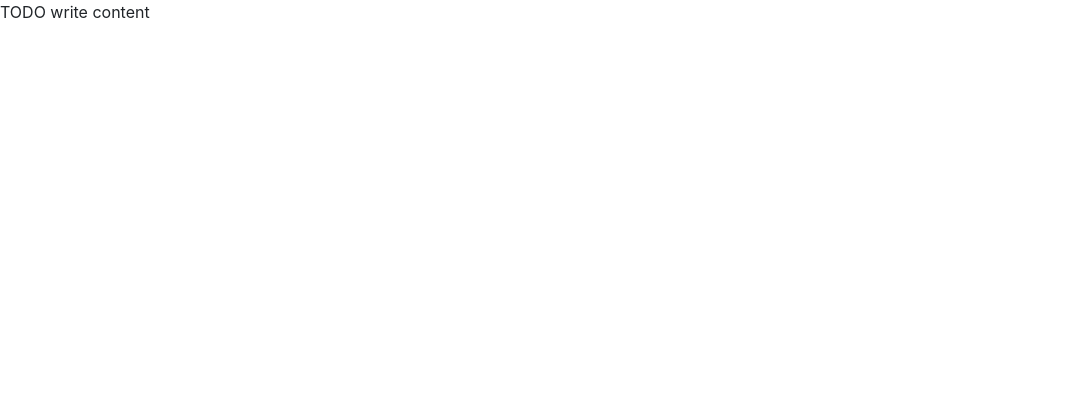
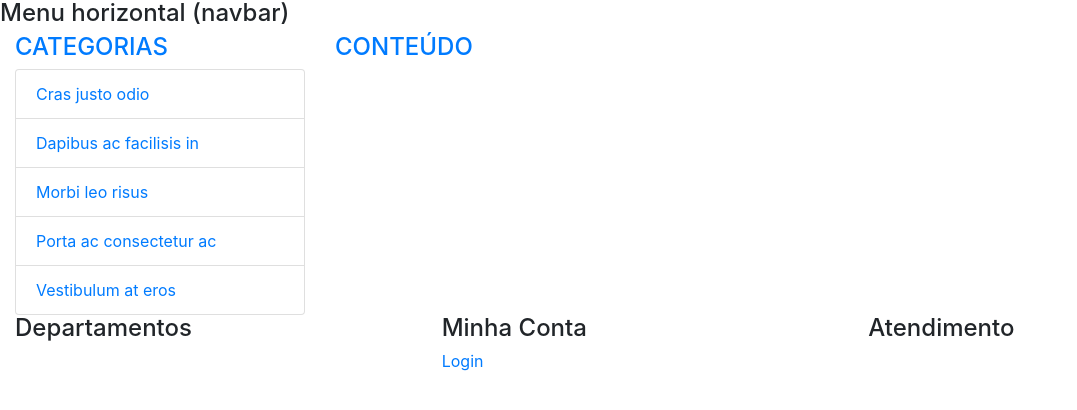
Before and after one commit to gbGabriela/tecnologias_web, a plain HTML site: page tecnologias_web/public_html/index.html in a window 1280 px wide. Shown: the whole page, without its empty margins (0-1077 px from the left). Drawn offline with Linux system fonts and the light colour scheme.

Commit message:
Testes com conteudos nas pags

```diff
--- a/tecnologias_web/public_html/index.html
+++ b/tecnologias_web/public_html/index.html
@@ -4,7 +4,7 @@
 
     <head>
 
-        <title>TODO supply a title</title>
+        <title>4°BIMESTRE</title>
         <meta charset="UTF-8">
         <meta name="viewport" content="width=device-width, initial-scale=1.0">
         <!--Importar a biblioteca jQuery-->
@@ -22,7 +22,65 @@
 
     <body>
 
-        <div>TODO write content</div>
+        <!--Tudo que for "fluider" ocupa a largura total da página-->
+        <div class="container-fluid">
+            <!--------------------------------------------------------------------->
+            <div class="row">
+
+                <h4>Menu horizontal (navbar)</h4>
+
+            </div>
+            <!--------------------------------------------------------------------->
+            <!--Essa é a linha do topo-->
+            <div class="row text-primary">
+
+                <div class="col">
+
+                    <h4>CATEGORIAS</h4>
+
+                    <ul class="list-group">
+                        <li class="list-group-item">Cras justo odio</li>
+                        <li class="list-group-item">Dapibus ac facilisis in</li>
+                        <li class="list-group-item">Morbi leo risus</li>
+                        <li class="list-group-item">Porta ac consectetur ac</li>
+                        <li class="list-group-item">Vestibulum at eros</li>
+                    </ul>
+
+                </div>
+
+                <div class="col-9">
+
+                    <h4>CONTEÚDO</h4>
+
+                </div>
+
+            </div>
+            <!--------------------------------------------------------------------->
+            <div class="row">
+
+                <div class="col">
+
+                    <h4>Departamentos</h4>
+
+                </div>
+
+                <div class="col">
+
+                    <h4>Minha Conta</h4>
+
+                    <a href="#" class="btn-blue">Login</a>
+
+                </div>
+
+                <div class="col">
+
+                    <h4>Atendimento</h4>
+
+                </div>
+                <!--------------------------------------------------------------------->
+            </div>
+
+        </div>
 
     </body>
 
```
